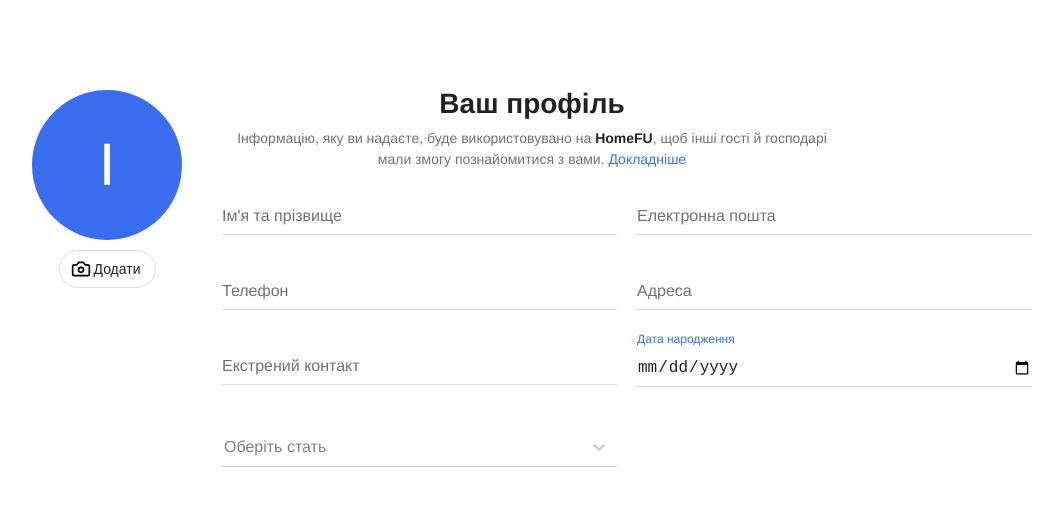
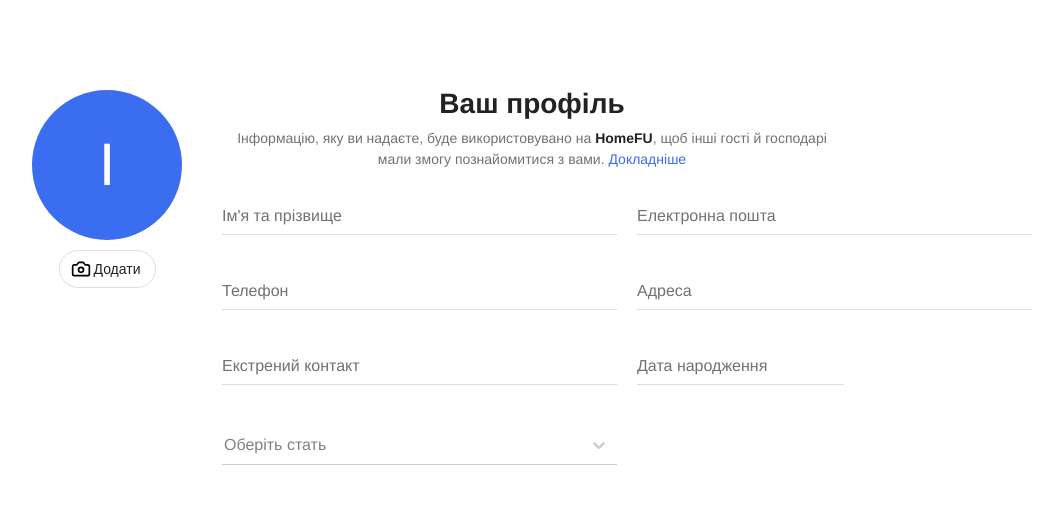
Before and after one commit to HomeFU/home-fu-frontend-public, a React (Vite) app in the folder home-fu/: page /profile in a window 1280 px wide. Shown: the top 506 px of the page, without its empty margins (108-1171 px from the left). Built offline with nearby package versions, Linux system fonts and the light colour scheme; a web font is replaced by a local one.

Commit message:
fixed calendar

```diff
--- a/home-fu/package.json
+++ b/home-fu/package.json
@@ -15,9 +15,11 @@
     "@fortawesome/react-fontawesome": "^0.2.2",
     "@reduxjs/toolkit": "^2.6.1",
     "@tanstack/react-query": "^5.71.1",
+    "@types/react-datepicker": "^6.2.0",
     "axios": "^1.8.4",
     "date-fns": "^4.1.0",
     "react": "^19.0.0",
+    "react-datepicker": "^8.3.0",
     "react-dom": "^19.0.0",
     "react-hook-form": "^7.54.2",
     "react-redux": "^9.2.0",
--- a/home-fu/src/pages/Profile/Profile.tsx
+++ b/home-fu/src/pages/Profile/Profile.tsx
@@ -1,28 +1,56 @@
+"use client"
+
 import type React from "react"
-import { useState, useRef } from "react"
+import { useState, useRef, forwardRef } from "react"
 import styles from "./profile.module.scss"
 import cameraIcon from "..//..//assets/icons/cameraIcon.svg"
-import Select, { SingleValue } from 'react-select';
+import Select, { type SingleValue } from "react-select"
+import DatePicker, { registerLocale } from "react-datepicker"
+import "react-datepicker/dist/react-datepicker.css"
+import { uk } from "date-fns/locale/uk"
+
+registerLocale("uk", uk)
 
 type Option = {
-    value: string;
-    label: string;
-};
+  value: string
+  label: string
+}
+
+
+interface CustomInputProps {
+  value?: string
+  onClick?: () => void
+}
+
+const CustomInput = forwardRef<HTMLDivElement, CustomInputProps>(({ value, onClick }, ref) => (
+  <div className={styles.customDateInput} onClick={onClick} ref={ref}>
+    <input
+      type="text"
+      className={styles.fieldInput}
+      value={value || ""}
+      readOnly
+      placeholder=" "
+    />
+    <span className={styles.fieldLabel}>Дата народження</span>
+  </div>
+));
+
+CustomInput.displayName = "CustomInput";
 
 export const Profile: React.FC = () => {
   const options = [
-        { value: 'man', label: 'Чоловіча' },
-        { value: 'woman', label: 'Жіноча' },
-        { value: 'other', label: 'Інша' },
-    ];
+    { value: "man", label: "Чоловіча" },
+    { value: "woman", label: "Жіноча" },
+    { value: "other", label: "Інша" },
+  ]
 
-    const [selectedOption, setSelectedOption] = useState<Option | null>(null);
+  const [selectedOption, setSelectedOption] = useState<Option | null>(null)
+  const [birthDate, setBirthDate] = useState<Date | null>(null)
 
-
-    const handleChange = (selected:SingleValue<Option> ) => {
-        setSelectedOption(selected);
+  const handleChange = (selected: SingleValue<Option>) => {
+    setSelectedOption(selected)
     //console.log(selected?.value)
-    };
+  }
 
   const [avatar, setAvatar] = useState<string | null>(null)
   const fileInputRef = useRef<HTMLInputElement>(null)
@@ -59,7 +87,7 @@
         <div className={styles.avatarSection}>
           <div className={styles.avatar}>
             {avatar ? (
-                            <img src={avatar} alt="User avatar" className={styles.avatarImage} />
+              <img src={avatar || "/placeholder.svg"} alt="User avatar" className={styles.avatarImage} />
             ) : (
               <div className={styles.avatarPlaceholder}>I</div>
             )}
@@ -71,12 +99,8 @@
               className={styles.fileInput}
             />
           </div>
-                    <button
-                        className={styles.avatarUpload}
-                        onClick={triggerFileInput}
-                        type="button"
-                    >
-                        <img src={cameraIcon} alt="Camera" className={styles.cameraIcon} />
+          <button className={styles.avatarUpload} onClick={triggerFileInput} type="button">
+            <img src={cameraIcon || "/placeholder.svg"} alt="Camera" className={styles.cameraIcon} />
             Додати
           </button>
         </div>
@@ -107,8 +131,18 @@
             <span className={styles.fieldLabel}>Екстрений контакт</span>
           </div>
           <div className={styles.field}>
-                        <input type="date" className={styles.fieldInput} placeholder=" " />
-                        <span className={styles.fieldLabel}>Дата народження</span>
+            <DatePicker
+              selected={birthDate}
+              onChange={(date) => setBirthDate(date)}
+              dateFormat="dd.MM.yyyy"
+              locale="uk"
+              showYearDropdown
+              scrollableYearDropdown
+              yearDropdownItemNumber={100}
+              popperClassName={styles.datePickerPopper}
+              popperPlacement="bottom-start"
+              customInput={<CustomInput />}
+            />
           </div>
           <div className={styles.field}>
             <Select
@@ -119,16 +153,16 @@
               styles={{
                 control: (base) => ({
                   ...base,
-                                    border: 'none',
-                                    borderBottom: '1px solid #ccc',
+                  border: "none",
+                  borderBottom: "1px solid #ccc",
                   borderRadius: 0,
-                                    boxShadow: 'none',
-                                    backgroundColor: 'transparent',
-                                    minHeight: '40px',
-                                    padding: 0
+                  boxShadow: "none",
+                  backgroundColor: "transparent",
+                  minHeight: "40px",
+                  padding: 0,
                 }),
                 indicatorSeparator: () => ({
-                                    display: 'none',
+                  display: "none",
                 }),
                 valueContainer: (base) => ({
                   ...base,
```
Also changed, not shown: 1 other file (tests, documents, lock files or other folders). Lines whose indentation alone changed are shown as unchanged.
